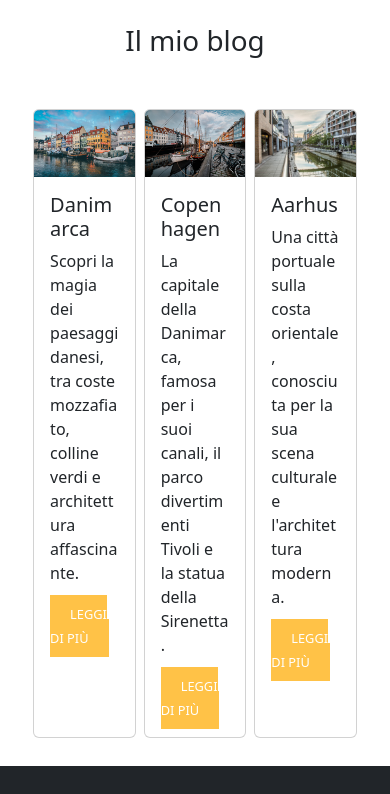
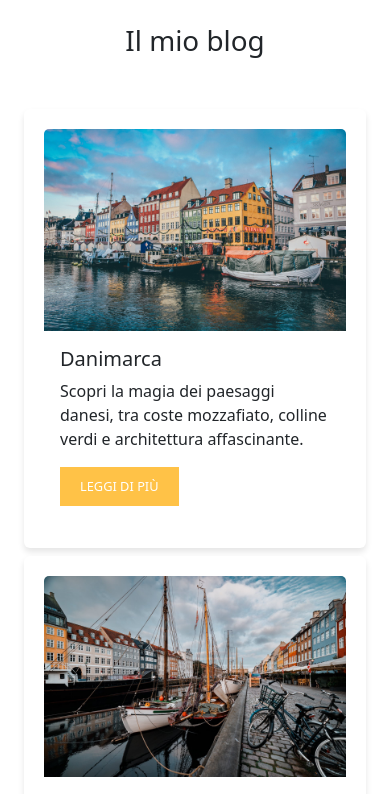
Before and after one commit to Melrizzuto/react-components, a React (Vite) app: page / in a window 390 px wide. Shown: the top 794 px of the page. Built offline with nearby package versions, Linux system fonts and the light colour scheme.

Commit message:
added media queries and style card and button to Card jsx

```diff
--- a/src/components/Card.module.css
+++ b/src/components/Card.module.css
@@ -1,9 +1,21 @@
-/* Card.module.css */
+/* Card.module.css (Desktop First)*/
+
+/* Stile della singola card */
 .card {
-    width: 30%;
+    flex-basis: 30%;
+    flex-grow: 0;
+    flex-shrink: 0;
+    border: 0;
+    box-shadow: 0px 4px 6px rgba(0, 0, 0, 0.1);
+    display: flex;
+    flex-direction: column;
+    justify-content: space-between;
+    padding: 20px;
 }
 
+/* Colore e stile del pulsante */
 .cardButton {
+    display: inline-block;
     font-size: 0.8rem;
     background-color: #ffc247;
     border: none;
@@ -11,6 +23,26 @@
     border-radius: 0;
     text-transform: uppercase;
     color: white;
-    margin-top: auto;
+    margin-bottom: 6px;
     text-decoration: none;
+    transition: background-color 0.3s ease, box-shadow 0.3s ease;
 }
+
+.cardButton:hover {
+    background-color: #e0a500;
+    box-shadow: 0 4px 6px rgba(0, 0, 0, 0.15);
+}
+
+/* Media Queries */
+@media screen and (max-width: 900px) {
+    .card {
+        flex-basis: 45%;
+    }
+}
+
+@media screen and (max-width: 768px) {
+    .card {
+        flex-basis: 100%;
+    }
+
+}
```
